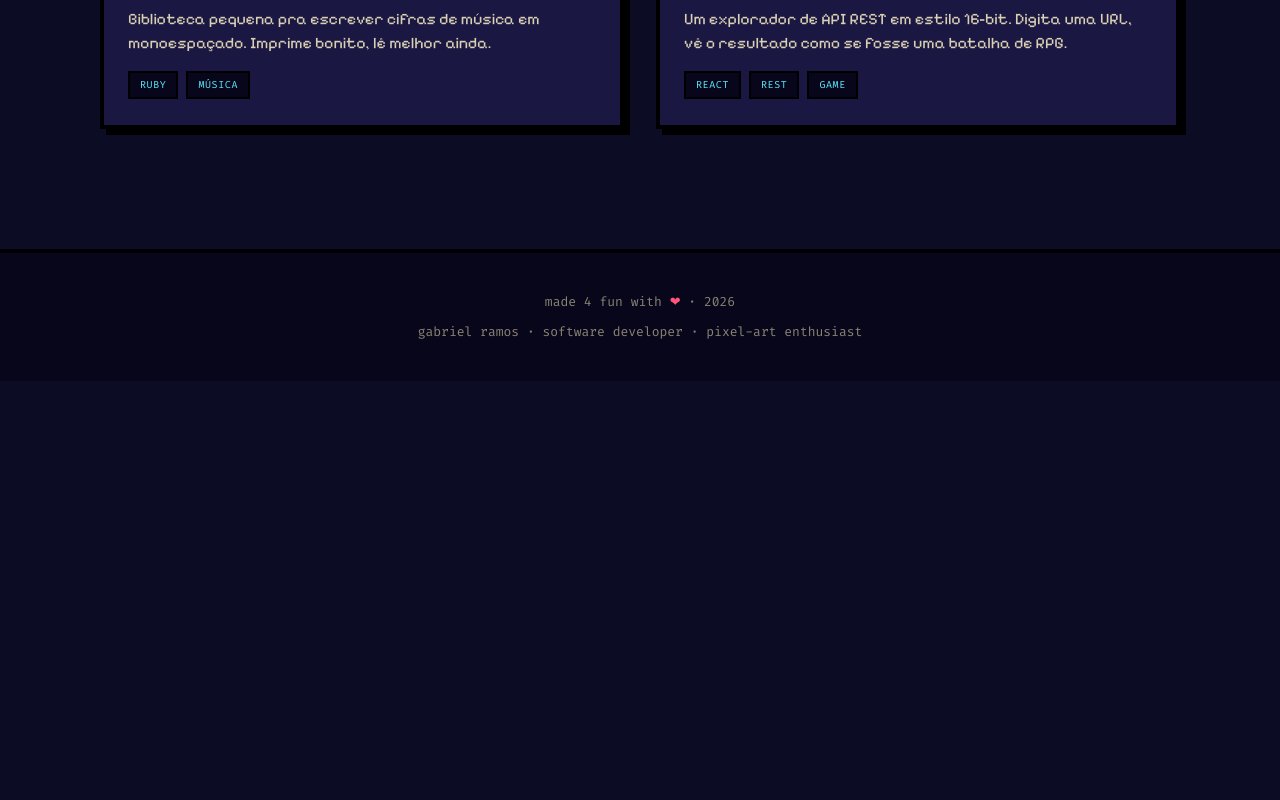
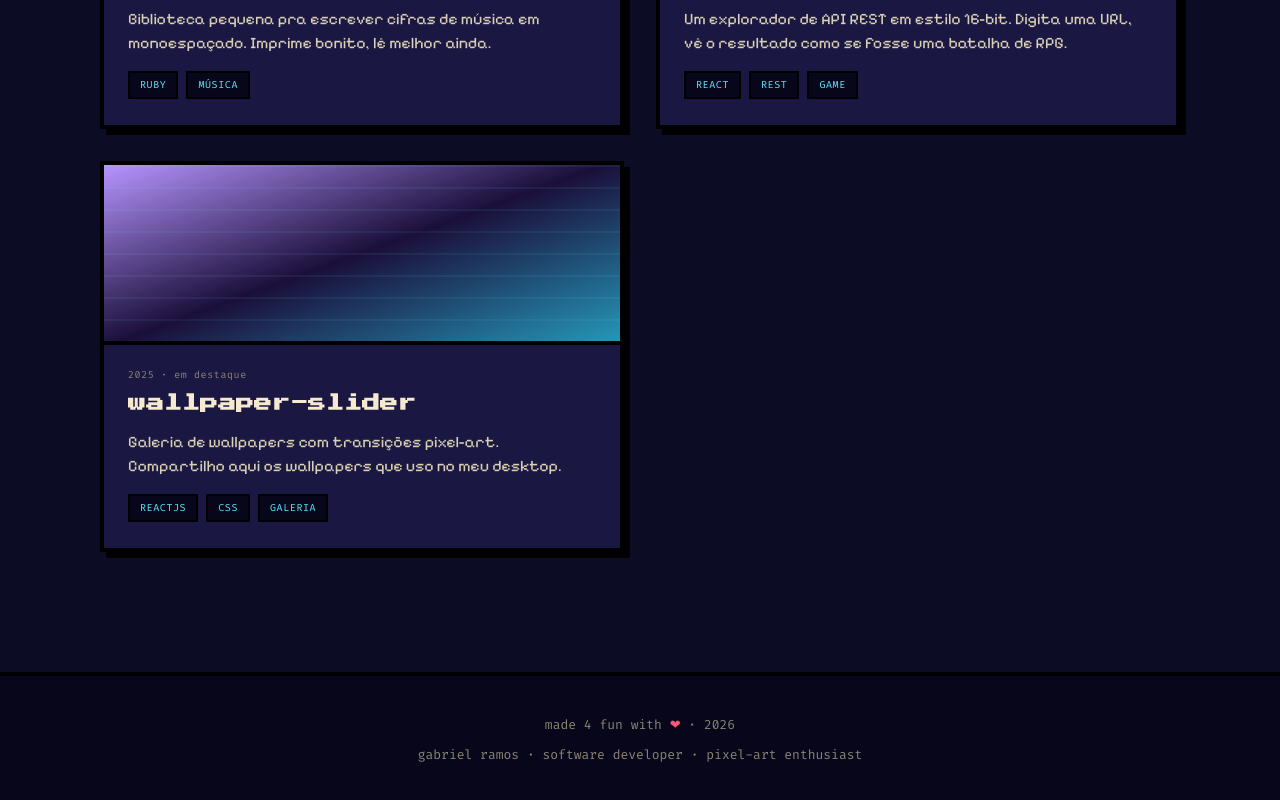
Before and after one commit to pinhaum/pinhaum.github.io, a SvelteKit app: page /projects in a window 1280 px wide. Shown: the part 926-1726 px from the top of the page. Before the commit the page ends 1307 px from the top, so only its background shows below. Built offline with nearby package versions, Linux system fonts and the light colour scheme.

Commit message:
fix(about): update bio text for clarity and improve project descriptions

```diff
--- a/src/routes/+page.svelte
+++ b/src/routes/+page.svelte
@@ -19,7 +19,7 @@
     <h2 class="hero-role">Software Developer</h2>
     <p class="hero-bio">
       Crio softwares simples e robustos misturando o que aprendo no dia-a-dia
-      com o que eu amo fora dele —
+      com o que amo fora dele —
       <em class="c-aurora">video-games</em>,
       <em class="c-moon">música</em> e
       <em class="c-nebula">leitura</em>.
--- a/src/routes/projects/+page.svelte
+++ b/src/routes/projects/+page.svelte
@@ -32,6 +32,15 @@
       desc: 'Um explorador de API REST em estilo 16-bit. Digita uma URL, vê o resultado como se fosse uma batalha de RPG.',
       tags: ['React', 'REST', 'Game'],
     },
+    {
+      id: 'wallpaper-slider',
+      cover: 'cover-5',
+      year: '2025',
+      name: 'wallpaper-slider',
+      desc: 'Galeria de wallpapers com transições pixel-art. Compartilho aqui os wallpapers que uso no meu desktop.',
+      tags: ['ReactJs', 'CSS', 'Galeria'],
+      url: 'https://pinhaum.github.io/wallpaper-slider',
+    },
   ];
 </script>
 
@@ -50,7 +59,13 @@
   </header>
   <div class="projects-grid">
     {#each PROJECTS as p (p.id)}
-      <article class="card project">
+      <svelte:element
+        this={p.url ? 'a' : 'article'}
+        class="card project"
+        href={p.url ?? undefined}
+        target={p.url ? '_blank' : undefined}
+        rel={p.url ? 'noopener noreferrer' : undefined}
+      >
         <div class="project-cover {p.cover}"></div>
         <div class="project-body">
           <div class="project-meta">{p.year} · em destaque</div>
@@ -60,7 +75,7 @@
             {#each p.tags as t}<span class="tag">{t}</span>{/each}
           </div>
         </div>
-      </article>
+      </svelte:element>
     {/each}
   </div>
 </section>
@@ -109,6 +124,23 @@
       var(--gcr-night);
   }
 
+  .project-cover.cover-5 {
+    background:
+      repeating-linear-gradient(0deg, transparent 0 20px, rgba(91, 234, 255, 0.07) 20px 22px),
+      linear-gradient(160deg, var(--gcr-nebula) 0%, var(--gcr-deep) 50%, var(--gcr-aurora-dim) 100%);
+  }
+
+  a.project {
+    display: block;
+    text-decoration: none;
+    color: inherit;
+    cursor: pointer;
+  }
+
+  a.project:hover {
+    background: var(--bg-hover);
+  }
+
   .project-body {
     padding: 22px var(--space-5) 26px;
   }
```
Also changed, not shown: src/routes/about/+page.svelte (+4 -4 lines).
